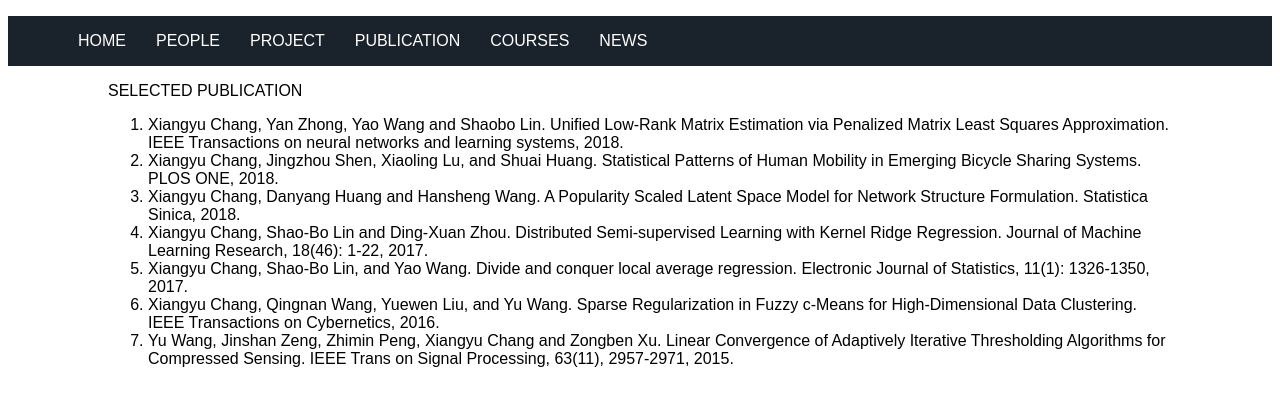
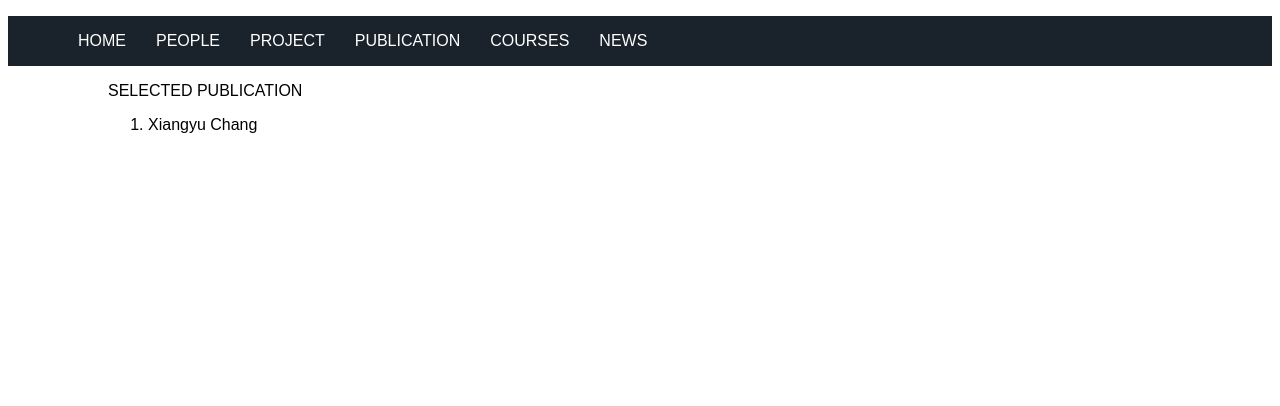
Before and after one commit to SOMXJTU/somxjtu.github.io, a Jekyll site: the page built from C-publication.md, in a window 1280 px wide. Shown: the top 406 px of the page. Built offline with Jekyll 4.4.1, drawn with Linux system fonts in a browser that asks for light colours.

Commit message:
Update C-publication.md

```diff
--- a/C-publication.md
+++ b/C-publication.md
@@ -8,10 +8,4 @@ title: "PUBLICATION"
 
 SELECTED PUBLICATION
 
-1. Xiangyu Chang, Yan Zhong, Yao Wang and Shaobo Lin. Unified Low-Rank Matrix Estimation via Penalized Matrix Least Squares Approximation. IEEE Transactions on neural networks and learning systems, 2018.
-1. Xiangyu Chang, Jingzhou Shen, Xiaoling Lu, and Shuai Huang. Statistical Patterns of Human Mobility in Emerging Bicycle Sharing Systems. PLOS ONE, 2018.
-1. Xiangyu Chang, Danyang Huang and Hansheng Wang. A Popularity Scaled Latent Space Model for Network Structure Formulation. Statistica Sinica, 2018.
-1. Xiangyu Chang, Shao-Bo Lin and Ding-Xuan Zhou. Distributed Semi-supervised Learning with Kernel Ridge Regression. Journal of Machine Learning Research, 18(46): 1-22, 2017.
-1. Xiangyu Chang, Shao-Bo Lin, and Yao Wang. Divide and conquer local average regression. Electronic Journal of Statistics, 11(1): 1326-1350, 2017.
-1. Xiangyu Chang, Qingnan Wang, Yuewen Liu, and Yu Wang. Sparse Regularization in Fuzzy c-Means for High-Dimensional Data Clustering. IEEE Transactions on Cybernetics, 2016.
-1. Yu Wang, Jinshan Zeng, Zhimin Peng, Xiangyu Chang and Zongben Xu. Linear Convergence of Adaptively Iterative Thresholding Algorithms for Compressed Sensing. IEEE Trans on Signal Processing, 63(11), 2957-2971, 2015.
+1. Xiangyu Chang
```
